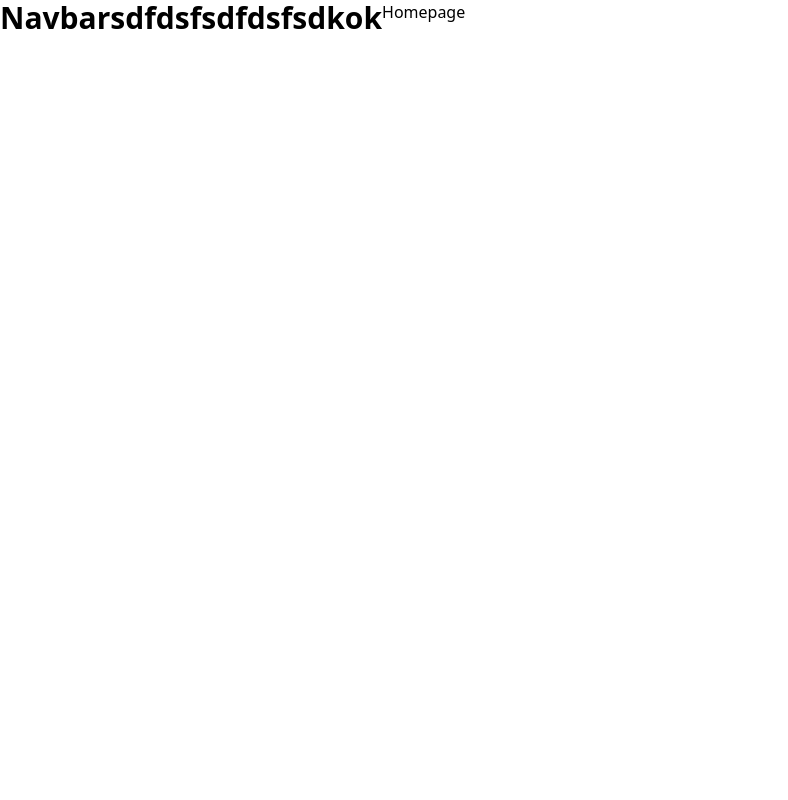
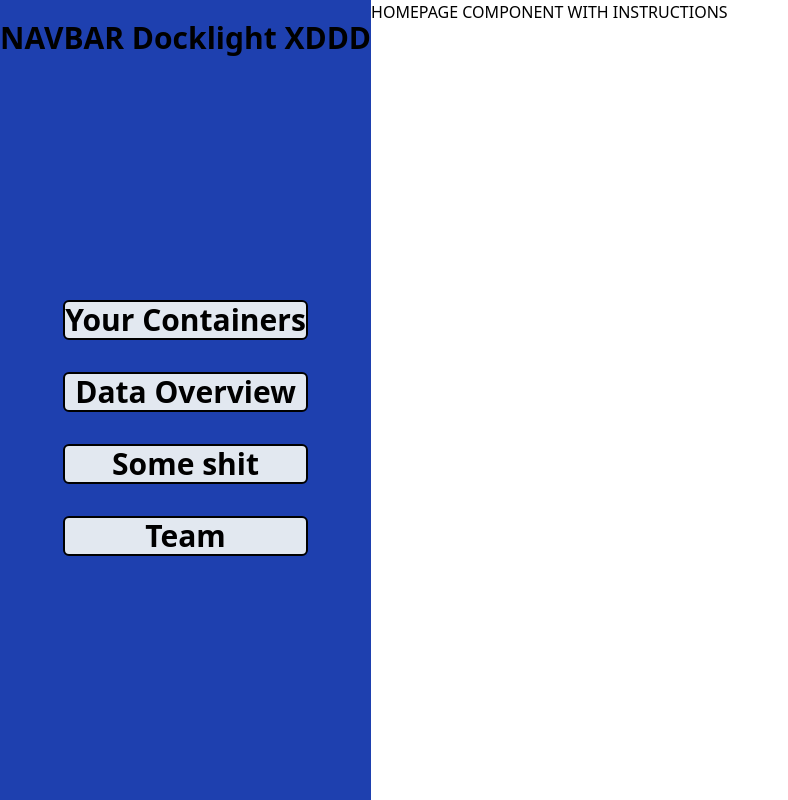
Before and after one commit to oslabs-beta/Docklight, a React app: page / in a window 1280 px wide. Shown: the whole page, without its empty margins (0-788 px from the left). Built offline with nearby package versions, Linux system fonts and the light colour scheme.

Commit message:
Implementing Tailwind, some bug fixes

```diff
--- a/Client/App.tsx
+++ b/Client/App.tsx
@@ -8,7 +8,7 @@ import './style.css';
 //will load containers -- nav bar on left stays persistent all throughout
 export const App = () => {
   return (
-    <div className="flex">
+    <div className="flex h-screen">
       <Navbar/>
       <Routes>
         <Route path='/' element={<Homepage/>} />
--- a/Client/Components/Homepage.tsx
+++ b/Client/Components/Homepage.tsx
@@ -2,6 +2,6 @@ import * as React from 'react';
 
 export default function Homepage() {
   return (
-    <div>Homepage</div>
+    <div>HOMEPAGE COMPONENT WITH INSTRUCTIONS</div>
   );
 }
--- a/Client/Containers/Navbar.tsx
+++ b/Client/Containers/Navbar.tsx
@@ -6,6 +6,16 @@ import Team from '../Components/Team';
 
 export default function Navbar() {
   return (
-    <div className="text-3xl font-bold underlined">Navbarsdfdsfsdfdsfsdkok</div>
+    <div className="flex flex-col items-center text-3xl font-bold underlined bg-blue-800">
+      <header className="mt-5">
+        NAVBAR Docklight XDDD
+      </header>
+      <div className='flex h-screen flex-col place-content-center space-y-8'>
+        <button className='bg-slate-200 rounded-md border-black border-2'>Your Containers</button>
+        <button className='bg-slate-200 rounded-md border-black border-2'>Data Overview</button>
+        <button className='bg-slate-200 rounded-md border-black border-2'>Some shit</button>
+        <button className='bg-slate-200 rounded-md border-black border-2'>Team</button>
+      </div>
+    </div>
   );
 }
--- a/package.json
+++ b/package.json
@@ -2,7 +2,7 @@
   "name": "docklight",
   "version": "1.0.0",
   "description": "Docker metrics for container",
-  "main": "index.tsx",
+  "main": "index.js",
   "scripts": {
     "start": "NODE_ENV=production node server/server.js",
     "build": "NODE_ENV=production webpack",
--- a/tailwind.config.js
+++ b/tailwind.config.js
@@ -1,7 +1,11 @@
 module.exports = {
   content: ['./Client/**/*.{js,jsx,ts,tsx}'],
   theme: {
-    extend: {},
+    extend: {
+      colors: {
+        'tailwind': '#0B1121',
+      }
+    },
   },
   variants: {
     extend: {},
--- a/webpack.config.js
+++ b/webpack.config.js
@@ -8,7 +8,7 @@ module.exports = {
       template: path.resolve(__dirname, './Client/index.html'),
       filename: 'index.html',
     })],
-  entry: './Client/index.tsx',
+  entry: './Client/index.js',
   output: {
     path: path.resolve(__dirname, 'build'),
     filename: 'bundle.js',
```
